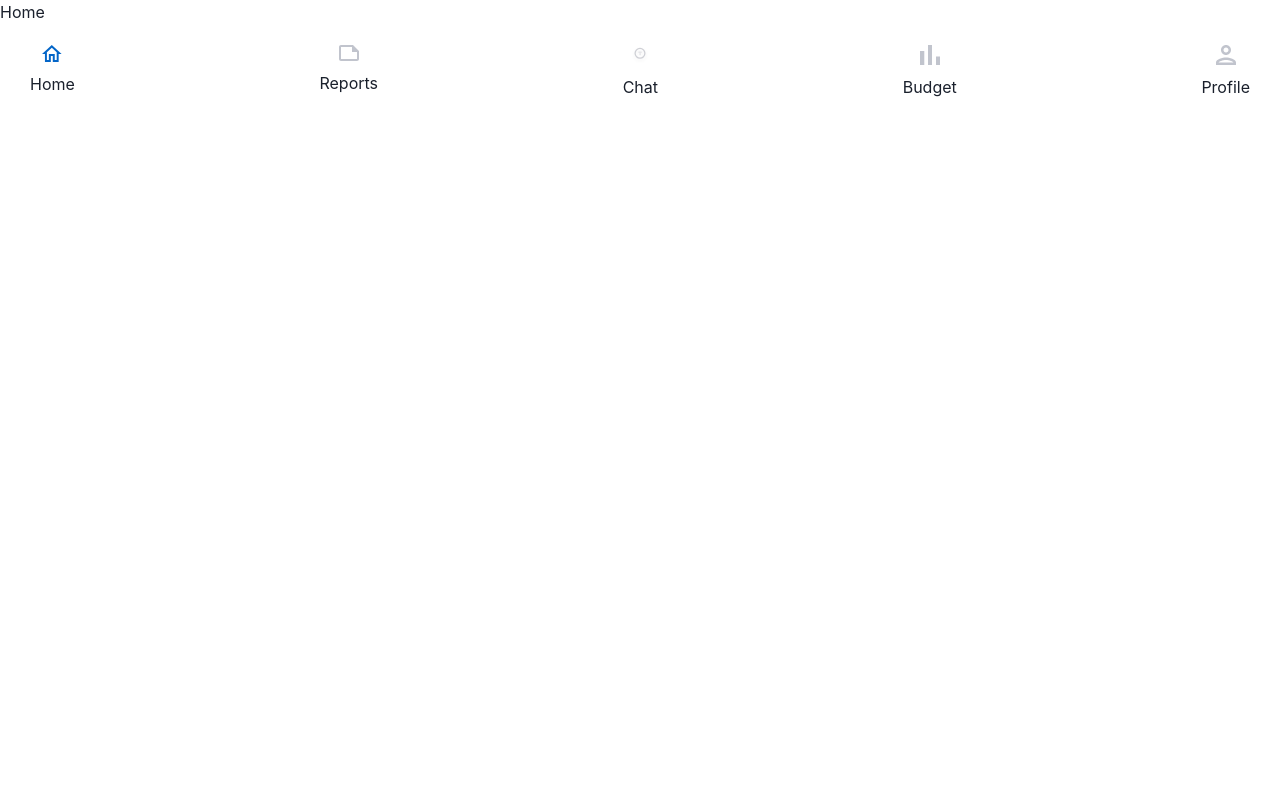
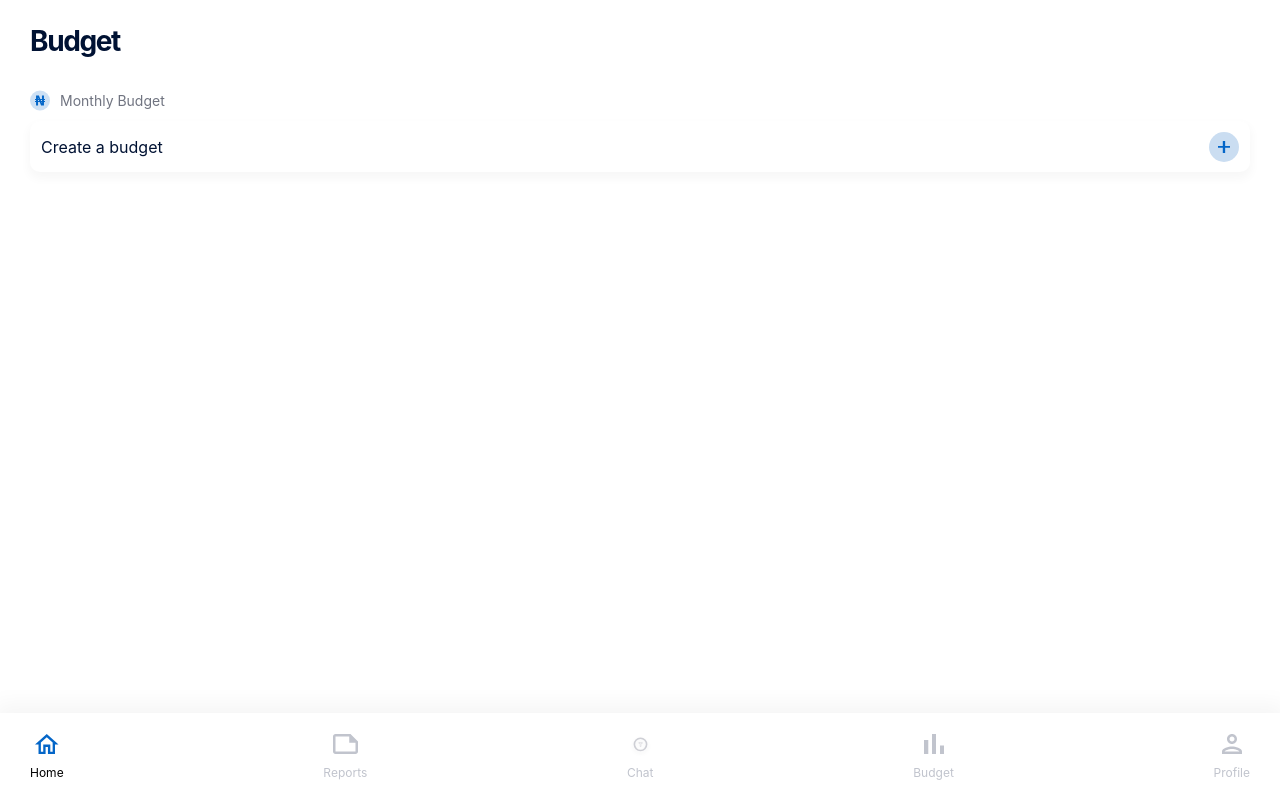
Before and after one commit to Alausa-AbdulAzeez/budgetapp, a React (Vite) app: page / in a window 1280 px wide. Built offline with nearby package versions, Linux system fonts and the light colour scheme.

Commit message:
created page title component

```diff
--- a/src/components/Navbar.jsx
+++ b/src/components/Navbar.jsx
@@ -1,36 +1,56 @@
-import { List, VStack, ListItem, Box } from "@chakra-ui/react";
-import { navData } from "../utils/NavData";
-import { NavLink } from "react-router-dom";
+import { List, VStack, ListItem, Box } from '@chakra-ui/react'
+import { navData } from '../utils/NavData'
+import { NavLink } from 'react-router-dom'
 
 const Navbar = () => {
+  const style = {
+    // filter: 'blur(10px)',
+    boxShadow: '0px -5px 20px 5px rgba(0, 0, 0, 0.04)',
+  }
+
   return (
     <List
-      display={"flex"}
-      px={"30px"}
-      h={"87px"}
-      justifyContent={"space-between"}
-      alignItems={"center"}
+      display={'flex'}
+      px={'30px'}
+      h={'87px'}
+      justifyContent={'space-between'}
+      alignItems={'center'}
+      position={'fixed'}
+      left={0}
+      bottom={0}
+      w={'100%'}
+      fontSize={'12px'}
+      color={'#C1C4CD'}
+      sx={style}
+      bg={'white'}
     >
       {navData?.map((nav) => {
-        const { title, link, icons, id } = nav;
+        const { title, link, icons, id } = nav
 
         return (
           <ListItem key={id}>
             <NavLink to={link}>
-              {({ isActive }) => (
-                <VStack gap={"10px"} h={"45px"}>
-                  <Box h={"20px"} w={"20px"}>
-                    {isActive ? icons?.active : icons?.inActive}
-                  </Box>
-                  <Box>{title}</Box>
-                </VStack>
-              )}
+              {({ isActive }) =>
+                title === 'Chat' ? (
+                  <VStack gap={'10px'} h={'45px'}>
+                    <Box w={'25px'} h={'20px'}>
+                      {isActive ? icons?.active : icons?.inActive}
+                    </Box>
+                    <Box color={isActive ? '#000' : 'inherit'}>{title}</Box>
+                  </VStack>
+                ) : (
+                  <VStack gap={'10px'} h={'45px'}>
+                    <Box>{isActive ? icons?.active : icons?.inActive}</Box>
+                    <Box color={isActive ? '#000' : 'inherit'}>{title}</Box>
+                  </VStack>
+                )
+              }
             </NavLink>
           </ListItem>
-        );
+        )
       })}
     </List>
-  );
-};
+  )
+}
 
-export default Navbar;
+export default Navbar
--- /dev/null
+++ b/src/components/PageTitle.jsx
@@ -0,0 +1,46 @@
+import { Box, Text, Image } from '@chakra-ui/react'
+import { AddIcon, Naira } from '../assets/icons'
+
+const PageTitle = () => {
+  const boxStyles = {
+    borderRadius: '10px',
+    background: '#FFF',
+    height: '51px',
+    padding: '11px',
+    width: '100%',
+    boxShadow: '0px 5px 10px 2px rgba(0, 0, 0, 0.03)',
+    display: 'flex',
+    alignItems: 'center',
+    justifyContent: 'space-between',
+  }
+
+  return (
+    <Box mt={'20px'} display={'flex'} flexDirection={'column'} gap={'28px'}>
+      <Text
+        fontSize={'28px'}
+        color={'#001233'}
+        fontWeight={'700'}
+        letterSpacing={'-1.4px'}
+      >
+        Budget
+      </Text>
+
+      <Box display={'flex'} gap={'10px'} flexDirection={'column'}>
+        <Box display={'flex'} gap={'10px'}>
+          <Image src={Naira} alt='Currency' />
+          <Text color={'#707480'} fontSize={'14px'} fontWeight={'400'}>
+            Monthly Budget
+          </Text>
+        </Box>
+        <Box sx={boxStyles}>
+          <Text color={'#001233'} fontSize={'16px'} fontWeight={'400'}>
+            Create a budget
+          </Text>
+          <Image src={AddIcon} alt='Add' />
+        </Box>
+      </Box>
+    </Box>
+  )
+}
+
+export default PageTitle
--- a/src/layouts/RootLayout.jsx
+++ b/src/layouts/RootLayout.jsx
@@ -1,14 +1,14 @@
-import { Flex, Box } from "@chakra-ui/react";
-import { Outlet } from "react-router-dom";
-import Navbar from "../components/Navbar";
+import { Flex } from '@chakra-ui/react'
+import { Outlet } from 'react-router-dom'
+import Navbar from '../components/Navbar'
 
 const RootLayout = () => {
   return (
-    <Flex direction={"column"}>
+    <Flex direction={'column'} position={'relative'} px={'30px'}>
       <Outlet />
       <Navbar />
     </Flex>
-  );
-};
+  )
+}
 
-export default RootLayout;
+export default RootLayout
--- a/src/pages/Home.jsx
+++ b/src/pages/Home.jsx
@@ -1,7 +1,12 @@
-import React from "react";
+import { Box } from '@chakra-ui/react'
+import PageTitle from '../components/PageTitle'
 
 const Home = () => {
-  return <div>Home</div>;
-};
+  return (
+    <Box>
+      <PageTitle />
+    </Box>
+  )
+}
 
-export default Home;
+export default Home
```
Also changed, not shown: src/assets/icons/index.js (+15 -11 lines), src/utils/NavData.jsx (+23 -23 lines), src/assets/icons/AddIcon.svg (added), src/assets/icons/Naira.svg (added).
